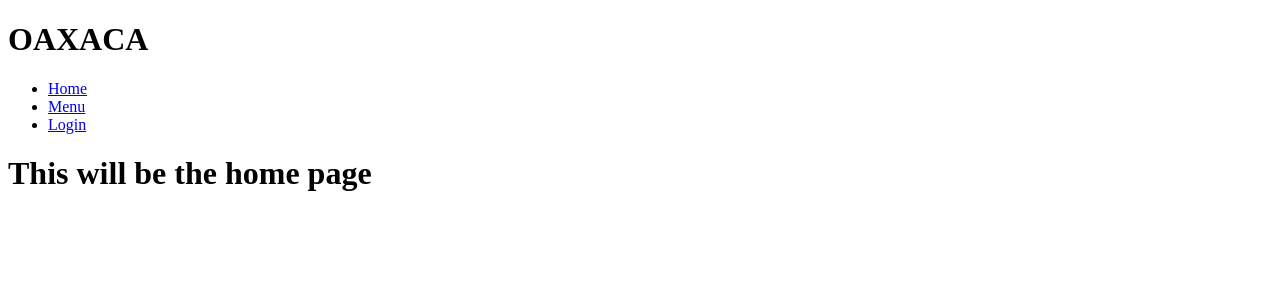
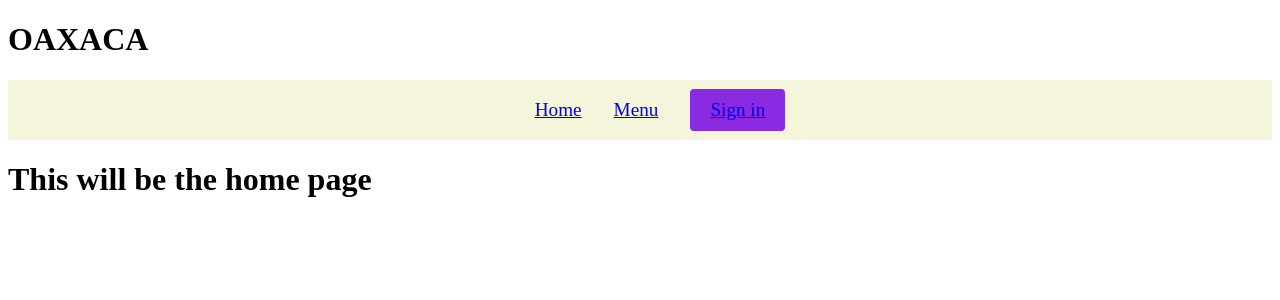
Before and after one commit to katsofroniou/restaurant-site, a React (Create React App) app: page / in a window 1280 px wide. Shown: the top 300 px of the page. Built offline with nearby package versions, Linux system fonts and the light colour scheme.

Commit message:
feat: added most of navbar styling

```diff
--- a/src/Navbar.jsx
+++ b/src/Navbar.jsx
@@ -4,16 +4,24 @@ import "./styling/Navbar.css";
 
 function Navbar () {
     return (
-        <nav>
-            <ul>
-                <li>
-                    <Link to='/'>Home</Link>
+        <nav class="navbar">
+            <div class="navbar_container">
+            </div>
+            <ul class="navbar_menu">
+                <li class="navbar_item">
+                    <div class="navbar_links">
+                        <Link to='/'>Home</Link>
+                    </div>
                 </li>
-                <li>
-                    <Link to='/Menu'>Menu</Link>
+                <li class="navbar_item">
+                    <div class="navbar_links">
+                        <Link to='/Menu'>Menu</Link>
+                    </div>
                 </li>
-                <li>
-                    <Link to='/NotFound'>Login</Link>
+                <li class="navbar_btn">
+                    <div class="navbar_button">
+                        <Link to='/NotFound'>Sign in</Link>
+                    </div>
                 </li>
             </ul>
         </nav>
--- a/src/styling/Navbar.css
+++ b/src/styling/Navbar.css
@@ -0,0 +1,66 @@
+.navbar{
+    background: beige;
+    height: 60px;
+    display: flex;
+    justify-content: center;
+    align-items: center;
+    font-size: 1.2rem;
+    position: sticky;
+    top: 0;
+    z-index: 999;
+}
+
+.navbar_menu{
+    display: flex;
+    align-items: center;
+    list-style: none;
+    text-align: center;
+
+}
+
+.navbar_item{
+    height: 80px;
+}
+
+.navbar_links{
+    color: cadetblue;
+    display: flex;
+    align-items: center;
+    justify-content: center;
+    text-decoration: none;
+    padding: 0 1rem;
+    height: 100%;
+}
+
+.navbar_btn{
+    display: flex;
+    justify-content: center;
+    align-items: center;
+    padding: 0 1rem;
+    width: 100%;
+}
+
+.navbar_button{
+    display: flex;
+    justify-content: center;
+    align-items: center;
+    text-decoration: none;
+    padding: 10px 20px;
+    height: 100%;
+    width: 100%;
+    border: none;
+    outline: none;
+    border-radius: 4px;
+    background: blueviolet;
+    color: cadetblue;
+}
+
+.navbar_button:hover{
+    background: chartreuse;
+    transition: all 0.3s ease;
+}
+
+.navbar_links:hover{
+    color:chartreuse;
+    transition: all 0.3s ease;
+}
```
